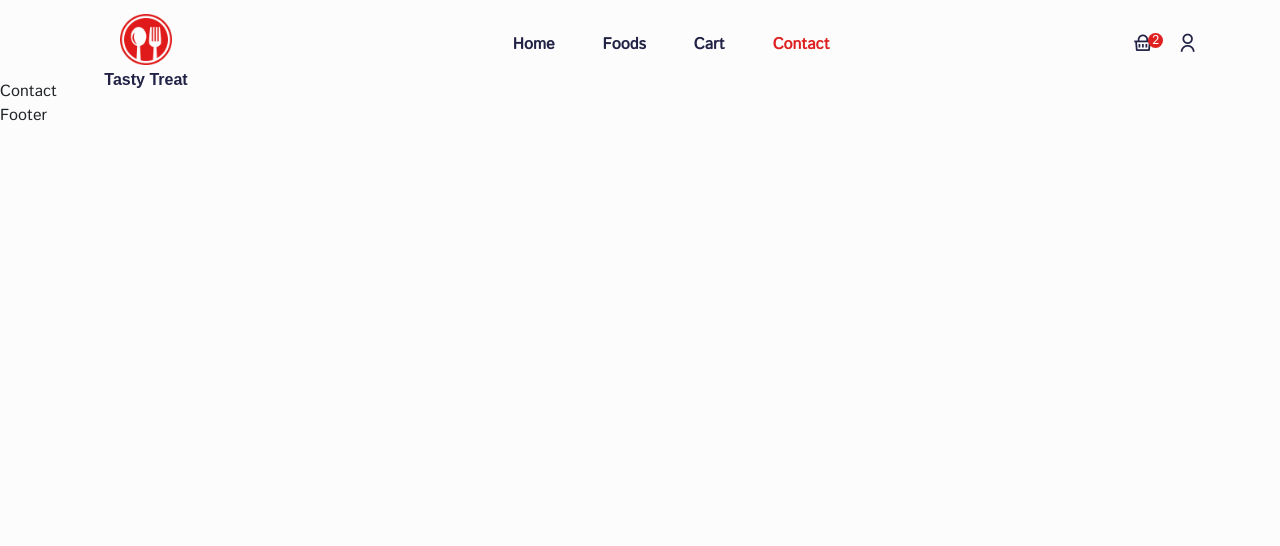
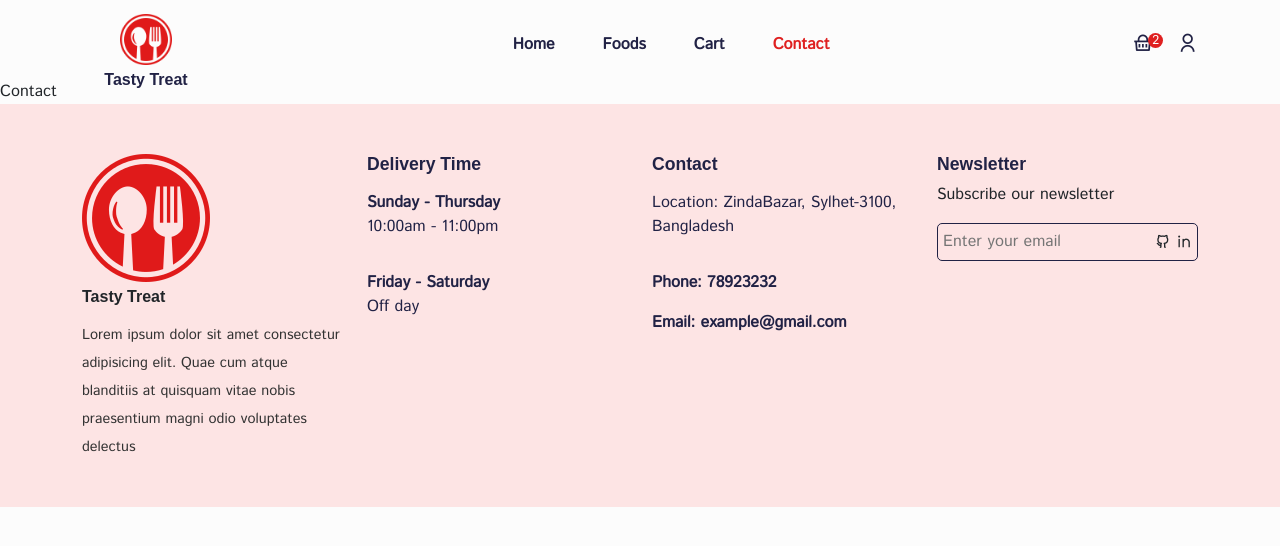
Before and after one commit to xyfer17/Food-Delivery, a React (Create React App) app: page /contact in a window 1280 px wide. Shown: the top 546 px of the page. Built offline with nearby package versions, Linux system fonts and the light colour scheme; a web font is replaced by a local one.

Commit message:
add Footer

```diff
--- a/src/components/Footer.jsx
+++ b/src/components/Footer.jsx
@@ -1,7 +1,75 @@
 import React from "react";
+import logo from "../assets/images/res-logo.png";
+import { Col, Container, ListGroup, ListGroupItem, Row } from "reactstrap";
+import "../styles/footer.css";
+import { Link } from "react-router-dom";
 
 const Footer = () => {
-  return <div>Footer</div>;
+  return (
+    <footer className="footer">
+      <Container>
+        <Row>
+          <Col lg="3" md="4" sm="6">
+            <div className="footer__logo text-start">
+              <img src={logo} alt="logo" />
+              <h5>Tasty Treat</h5>
+              <p>
+                Lorem ipsum dolor sit amet consectetur adipisicing elit. Quae
+                cum atque blanditiis at quisquam vitae nobis praesentium magni
+                odio voluptates delectus
+              </p>
+            </div>
+          </Col>
+
+          <Col lg="3" md="4" sm="6">
+            <h5 className="footer__title">Delivery Time</h5>
+            <ListGroup className="deliver__time-list">
+              <ListGroupItem className=" delivery__time-item border-0 ps-0">
+                <span>Sunday - Thursday</span>
+                <p>10:00am - 11:00pm</p>
+              </ListGroupItem>
+              <ListGroupItem className="delivery__time-item border-0 ps-0">
+                <span>Friday - Saturday</span>
+                <p>Off day</p>
+              </ListGroupItem>
+            </ListGroup>
+          </Col>
+
+          <Col lg="3" md="4" sm="6">
+            <h5 className="footer__title">Contact</h5>
+            <ListGroup className="deliver__time-list">
+              <ListGroupItem className=" delivery__time-item border-0 ps-0">
+                <p>Location: ZindaBazar, Sylhet-3100, Bangladesh</p>
+              </ListGroupItem>
+              <ListGroupItem className=" delivery__time-item border-0 ps-0">
+                <span>Phone: 78923232</span>
+              </ListGroupItem>
+              <ListGroupItem className=" delivery__time-item border-0 ps-0">
+                <span>Email: example@gmail.com</span>
+              </ListGroupItem>
+            </ListGroup>
+          </Col>
+
+          <Col lg="3" md="4" sm="6">
+            <h5 className="footer__title">Newsletter</h5>
+            <p>Subscribe our newsletter</p>
+            <div className="newsletter">
+              <input type="email" placeholder="Enter your email" />
+              <span>
+                <i className="ri-github-line"></i>
+              </span>
+              <span>
+                {" "}
+                <Link to=" https://www.linkedin.com/in/xyfer17/">
+                  <i class="ri-linkedin-line"></i>
+                </Link>{" "}
+              </span>
+            </div>
+          </Col>
+        </Row>
+      </Container>
+    </footer>
+  );
 };
 
 export default Footer;
--- a/src/components/Header.jsx
+++ b/src/components/Header.jsx
@@ -1,4 +1,4 @@
-import React from "react";
+import React, { useRef } from "react";
 import { Container } from "reactstrap";
 import logo from "../assets/images/res-logo.png";
 import { NavLink, Link } from "react-router-dom";
@@ -12,6 +12,10 @@ const nav_links = [
 ];
 
 const Header = () => {
+  const menuRef = useRef(null);
+
+  const toggleMenu = () => menuRef.current.classList.toggle("show__menu");
+
   return (
     <header className="header">
       <Container>
@@ -23,7 +27,7 @@ const Header = () => {
 
           {/* =======  menu ======== */}
 
-          <div className="navigation">
+          <div className="navigation" ref={menuRef} onClick={toggleMenu}>
             <div className="menu d-flex align-items-center gap-5">
               {nav_links.map((item, index) => (
                 <NavLink
@@ -52,7 +56,7 @@ const Header = () => {
               </Link>
             </span>
 
-            <span className="mobile__menu">
+            <span className="mobile__menu" onClick={toggleMenu}>
               <i class="ri-menu-line"></i>
             </span>
           </div>
--- /dev/null
+++ b/src/styles/footer.css
@@ -0,0 +1,63 @@
+.footer{
+    padding: 50px;
+    padding-bottom:30px;
+    background: #fde4e4;
+}
+
+.footer__logo  img{
+    width: calc(100%-80%);
+    margin-bottom: 5px;
+}
+
+.footer__logo h5{
+    font-weight: 600;
+    font-size: 1rem;
+    margin-bottom: 15px;
+}
+
+.footer__logo p{
+    font-size: 0.9rem;
+    color: #333;
+    line-height: 28px;
+}
+
+.delivery__time-item span{
+    font-weight: 600;
+    font-size: 1rem;
+    color: #212245;
+}
+
+.delivery__time-item{
+    background: transparent !important;
+}
+
+.delivery__time-item p{
+    color: #212245;
+}
+
+.footer__title{
+    font-size: 1.1rem;
+    color: #212245;
+    font-weight: 600;
+
+}
+
+.newsletter{
+    padding: 5px;
+    border: 1px solid #212245;
+    border-radius: 5px;
+    display: flex;
+    justify-content: space-between;
+    align-items: center;
+    cursor: pointer;
+}
+
+.newsletter input{
+    background: transparent;
+    border: none;
+    outline: none;
+}
+
+.newsletter input:focus {
+    outline: none;
+}
--- a/src/styles/header.css
+++ b/src/styles/header.css
@@ -78,7 +78,7 @@
     box-shadow: 5px 5px 15px -5px #fde4e4;
 }
 
-@media screen and (max-width:992px) {
+@media only screen and (max-width:992px) {
     .logo img{
         width: calc(100%-70%);
     }
```
